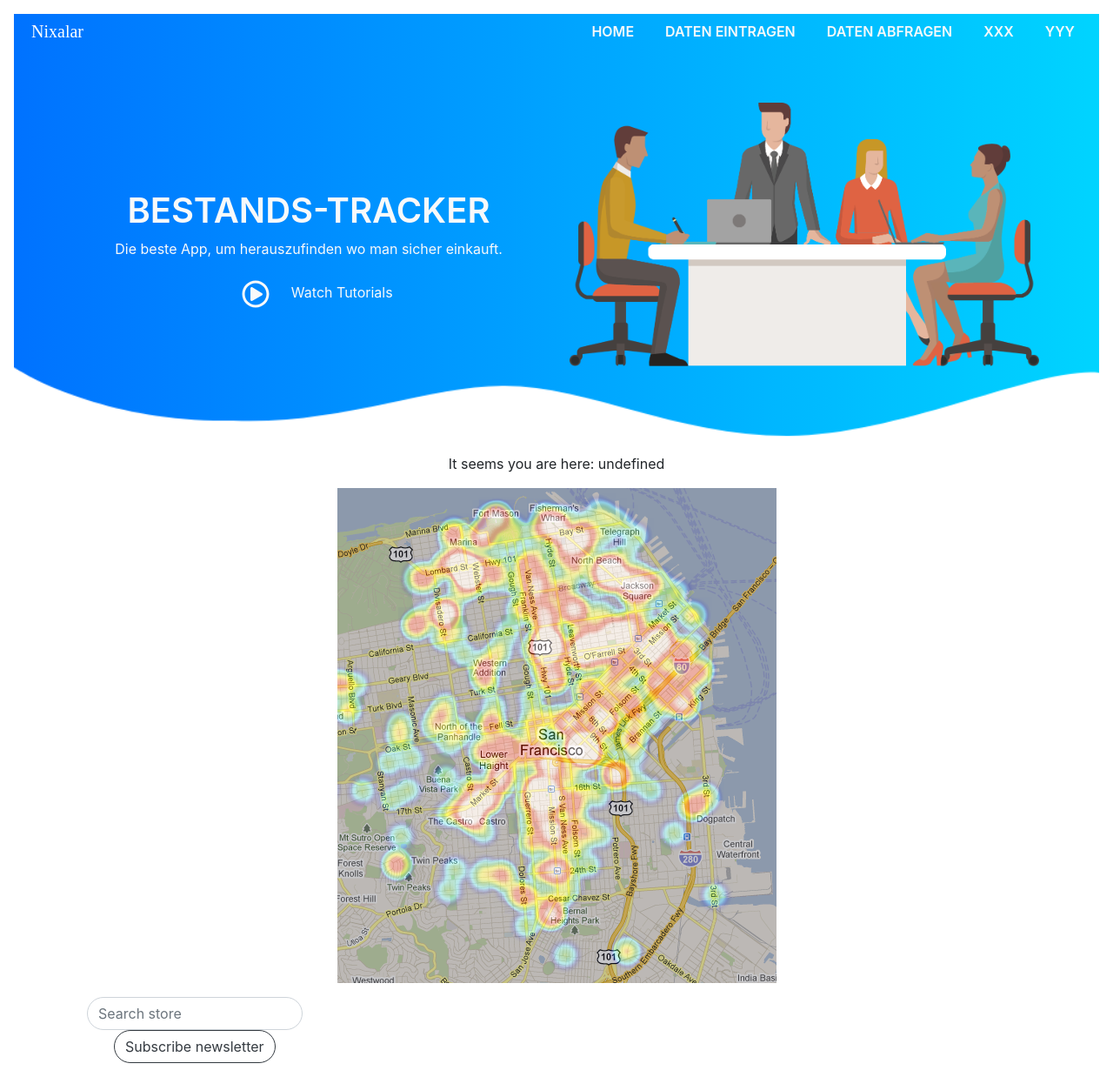
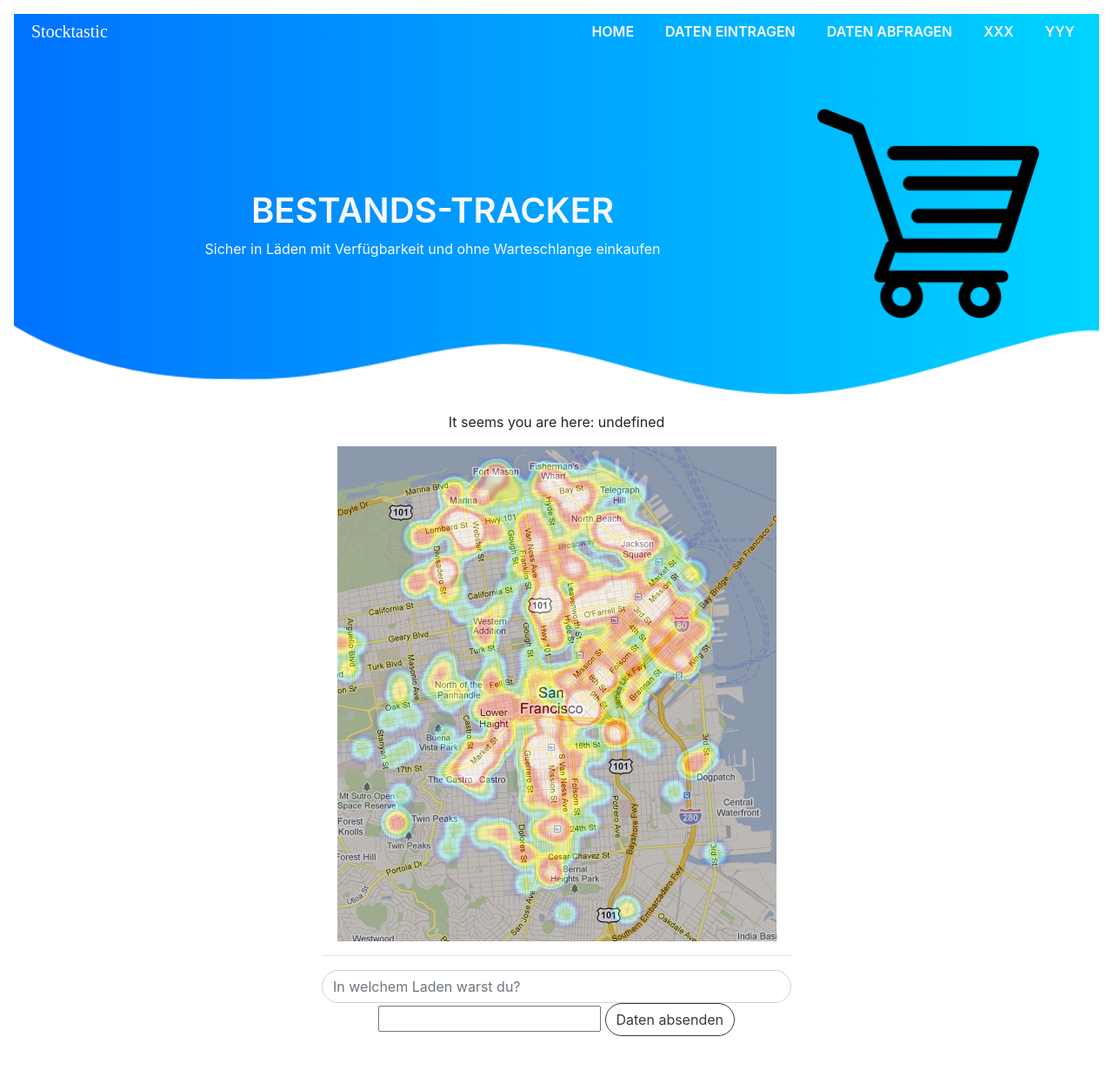
Before and after one commit to mirosval/virus-vs-toilettenpapier, a Svelte app in the folder client/: page / in a window 1280 px wide. Shown: the whole page at 87% size. After the commit the page ends 1207 px from the top, so only its background shows below. Built offline with nearby package versions, Linux system fonts and the light colour scheme; no server answers.

Commit message:
Some more on data entry and layout

```diff
--- a/client/src/App.svelte
+++ b/client/src/App.svelte
@@ -7,12 +7,10 @@
 </script>
 
 <main>
-<!-- Navbar -->
-<Navbar navlists={DATA.NAVBAR_DATA} header={DATA.HEADER} />
-<!-- Banner -->
-<Banner bannerData={DATA.BANNER_DATA} } />
-	<GeoLoc/>
-	<DataEntry footerData={DATA.FOOTER_DATA} header={DATA.HEADER} />
+    <Navbar navlists={DATA.NAVBAR_DATA} header={DATA.HEADER} />
+    <Banner bannerData={DATA.BANNER_DATA} } />
+    <GeoLoc/>
+    <DataEntry footerData={DATA.FOOTER_DATA} header={DATA.HEADER} />
 </main>
 
 <style>
--- a/client/src/Components/Banner.svelte
+++ b/client/src/Components/Banner.svelte
@@ -1,33 +1,28 @@
-<!--src/Components/Banner/Banner.svelte-->
-
 <script>
   export let bannerData = {};
   const { HEADING, DECRIPTION, TUTORIAL_URL, WATCH_TUTORIAL } = bannerData;
 </script>
-<!------------------------------------------->
-<!----------------MARKUP----------------------->
-<!------------------------------------------->
+
 <section class="main-bgcolor light-color" id="banner">
   <div class="container">
     <div class="row">
-      <div class="col-md-6">
+      <div class="col-md-9">
         <h1>{HEADING}</h1>
         <p>{DECRIPTION}</p>
-        <a href={TUTORIAL_URL} target="_blank" class="light-color">
+<!--        <a href={TUTORIAL_URL} target="_blank" class="light-color">
           <i class="far fa-play-circle fa-2x watch-btn" />
           {WATCH_TUTORIAL}
         </a>
+  -->
       </div>
-      <div class="col-md-6">
-        <img src="images/home.png" alt="" class="img-fluid" />
+      <div class="col-md-3">
+        <img src="images/cart.png" alt="" class="img-fluid" />
       </div>
     </div>
   </div>
   <img src="images/wave1.png" alt="" class="wave-img" />
 </section>
-<!------------------------------------------->
-<!----------------STYLE----------------------->
-<!------------------------------------------->
+
 <style>
   section {
     padding-top: 5%;
--- a/client/src/Components/DataEntry.svelte
+++ b/client/src/Components/DataEntry.svelte
@@ -3,31 +3,36 @@
   const {
     DESCRIPTION,
     CONTACT_DETAILS,
-    SUBSCRIBE_NEWSLETTER,
+    SUBMIT,
     SEARCH_STORE
   } = footerData;
   const { HEADING, ADDRESS, MOBILE, EMAIL } = CONTACT_DETAILS;
 </script>
 
 <main>
-    <div class="container">
-      <div class="col-sm-3">
-      <p/>
-      </div>
-      <div class="col-sm-3">
+  <div class="container">
+    <div class="row justify-content-center">
+      <div class="col-md-6">
+      <hr/>
         <input
           type="email"
           class="form-control round-border"
           placeholder="{SEARCH_STORE}"
           />
+        <input id="ex1"
+         data-slider-id='ex1Slider'
+         type="text"
+         data-slider-min="0"
+         data-slider-max="5"
+         data-slider-step="1"
+         data-slider-value="3"/>
 
         <button type="button" class="btn btn-outline-dark round-border">
-          {SUBSCRIBE_NEWSLETTER}
+          {SUBMIT}
         </button>
       </div>
-      <div>
-      </div>
-   </div>
+    </div>
+  </div>
 </main>
 
 <style>
--- a/client/src/Data/data.js
+++ b/client/src/Data/data.js
@@ -1,5 +1,5 @@
 /**src/Data/data.js**/
-const HEADER = "Nixalar";
+const HEADER = "Stocktastic";
 
 const NAVBAR_DATA = [
   { id: 1, url: "/", label: "Home" },
@@ -12,7 +12,7 @@ const NAVBAR_DATA = [
 const BANNER_DATA = {
   HEADING: "Bestands-Tracker",
   DECRIPTION:
-    "Die beste App, um herauszufinden wo man sicher einkauft.",
+    "Sicher in Läden mit Verfügbarkeit und ohne Warteschlange einkaufen",
   TUTORIAL_URL:
     "https://www.thinkwithgoogle.com/intl/en-gb/marketing-resources/programmatic/google-digital-academy/",
   WATCH_TUTORIAL: "Watch Tutorials"
@@ -99,8 +99,8 @@ const FOOTER_DATA = {
     MOBILE: "+1 61234567890",
     EMAIL: "nixalar@gmail.com"
   },
-  SUBSCRIBE_NEWSLETTER: "Subscribe newsletter",
-  SEARCH_STORE: "Search store"
+  SUBMIT: "Daten absenden",
+  SEARCH_STORE: "In welchem Laden warst du?"
 };
 
 const MOCK_DATA = {
```
Also changed, not shown: client/public/images/cart.png (added).
